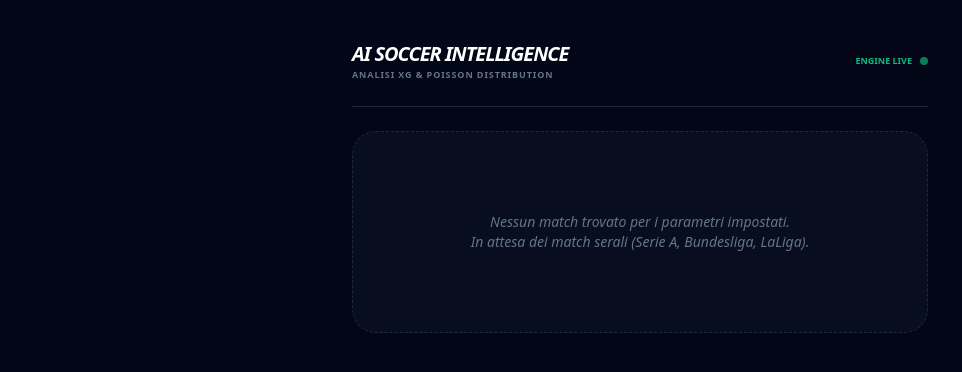
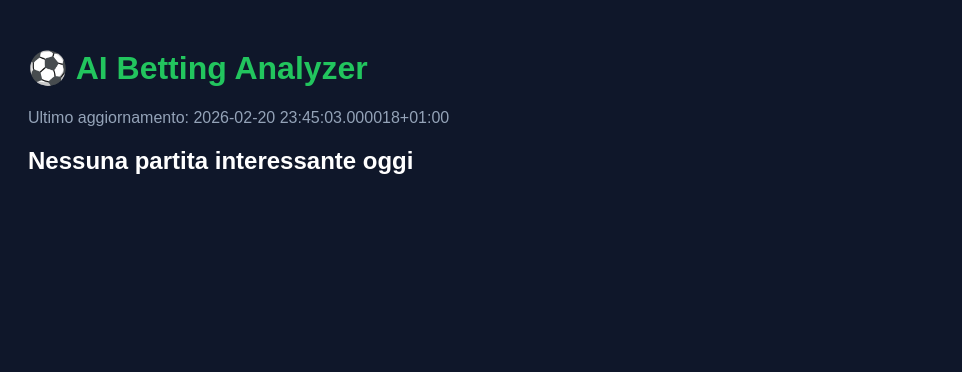
Before and after one commit to christian03-web/ai-pronostici-, a FastAPI app: page / in a window 1280 px wide. Shown: the top 372 px of the page, without its empty margins (0-962 px from the left). Run offline with FastAPI, Linux system fonts and the light colour scheme; some libraries are stand-ins or nearby versions.

Commit message:
Update index.html

```diff
--- a/templates/index.html
+++ b/templates/index.html
@@ -1,103 +1,46 @@
 <!DOCTYPE html>
-<html lang="it">
+<html>
 <head>
-    <meta charset="UTF-8">
-    <meta name="viewport" content="width=device-width, initial-scale=1.0">
-    <title>AI ANALYST - LIVE SCAN</title>
-    <script src="https://cdn.tailwindcss.com"></script>
+    <title>AI Soccer Analyzer</title>
+    <style>
+        body {
+            background: #0f172a;
+            color: white;
+            font-family: Arial;
+            padding: 20px;
+        }
+
+        h1 { color: #22c55e; }
+
+        .card {
+            background: #1e293b;
+            padding: 18px;
+            margin-top: 15px;
+            border-radius: 10px;
+        }
+
+        .gg { color: #4ade80; }
+        .over { color: #60a5fa; }
+        .update { color: #94a3b8; }
+    </style>
 </head>
-<body class="bg-[#020617] text-slate-300 p-4">
-    <div class="max-w-xl mx-auto">
-        <header class="py-6 border-b border-slate-800 mb-6 flex justify-between items-center">
-            <div>
-                <h1 class="text-xl font-black text-white italic uppercase tracking-tighter">AI Soccer Intelligence</h1>
-                <p class="text-[9px] text-slate-500 uppercase tracking-widest font-bold">Analisi xG & Poisson Distribution</p>
-            </div>
-            <div id="status-dot" class="flex items-center gap-2">
-                <span class="text-[9px] font-bold text-emerald-500 uppercase">Engine Live</span>
-                <div class="h-2 w-2 bg-emerald-500 rounded-full animate-pulse"></div>
-            </div>
-        </header>
+<body>
 
-        <div id="container" class="space-y-4">
-            {% for m in matches %}
-            <div class="bg-slate-900 border border-slate-800 rounded-2xl p-5 shadow-2xl relative overflow-hidden">
-                {% if m.is_live %}
-                <div class="absolute top-0 right-0 bg-red-600 text-white text-[8px] px-3 py-1 font-black uppercase rounded-bl-lg animate-pulse">Live</div>
-                {% endif %}
+<h1>⚽ AI Betting Analyzer</h1>
+<p class="update">Ultimo aggiornamento: {{ update }}</p>
 
-                <div class="mb-4">
-                    <span class="text-[10px] font-bold text-blue-400 uppercase tracking-widest">{{ m.league }}</span>
-                    <h2 class="text-sm font-bold text-white mt-1">{{ m.match }}</h2>
-                    <p class="text-[9px] text-slate-500">{{ m.time }} | xG Est: {{ m.xg }}</p>
-                </div>
+{% if predictions|length == 0 %}
+<h2>Nessuna partita interessante oggi</h2>
+{% endif %}
 
-                <div class="flex justify-between items-center mb-5 bg-black/30 p-3 rounded-xl border border-white/5">
-                    <span class="text-2xl font-black text-yellow-500">{{ m.score }}</span>
-                    <div class="text-right">
-                        <p class="text-[8px] text-slate-500 uppercase font-bold">Trend Analisi</p>
-                        <p class="text-[10px] font-bold text-emerald-500">ALTA COERENZA</p>
-                    </div>
-                </div>
+{% for match in predictions %}
+<div class="card">
+    <h2>{{ match.home }} vs {{ match.away }}</h2>
+    <p>Lega: {{ match.league }}</p>
+    <p class="gg">Probabilità GG: {{ match.gg }}%</p>
+    <p class="over">Probabilità Over 2.5: {{ match.over25 }}%</p>
+</div>
+{% endfor %}
 
-                <div class="grid grid-cols-2 gap-3">
-                    <div class="bg-slate-950 p-3 rounded-xl border border-slate-800 text-center">
-                        <p class="text-[8px] text-slate-500 uppercase font-bold mb-1">Over 2.5</p>
-                        <span class="text-xl font-black text-emerald-400">{{ m.over_p }}%</span>
-                    </div>
-                    <div class="bg-slate-950 p-3 rounded-xl border border-slate-800 text-center">
-                        <p class="text-[8px] text-slate-500 uppercase font-bold mb-1">GG</p>
-                        <span class="text-xl font-black text-blue-400">{{ m.gg_p }}%</span>
-                    </div>
-                </div>
-            </div>
-            {% endfor %}
-
-            {% if not matches %}
-            <div class="text-center py-20 bg-slate-900/50 rounded-3xl border border-dashed border-slate-800">
-                <p class="text-sm text-slate-500 italic">Nessun match trovato per i parametri impostati.<br>In attesa dei match serali (Serie A, Bundesliga, LaLiga).</p>
-            </div>
-            {% endif %}
-        </div>
-    </div>
-
-    <script>
-        async function update() {
-            try {
-                const r = await fetch('/api/updates');
-                const data = await r.json();
-                if(data.length > 0) {
-                    const container = document.getElementById('container');
-                    container.innerHTML = data.map(m => `
-                        <div class="bg-slate-900 border border-slate-800 rounded-2xl p-5 shadow-2xl relative overflow-hidden mb-4">
-                            ${m.is_live ? '<div class="absolute top-0 right-0 bg-red-600 text-white text-[8px] px-3 py-1 font-black uppercase rounded-bl-lg animate-pulse">Live</div>' : ''}
-                            <div class="mb-4">
-                                <span class="text-[10px] font-bold text-blue-400 uppercase tracking-widest">${m.league}</span>
-                                <h2 class="text-sm font-bold text-white mt-1">${m.match}</h2>
-                                <p class="text-[9px] text-slate-500">${m.time} | xG Est: ${m.xg}</p>
-                            </div>
-                            <div class="flex justify-between items-center mb-5 bg-black/30 p-3 rounded-xl border border-white/5">
-                                <span class="text-2xl font-black text-yellow-500">${m.score}</span>
-                                <div class="text-right">
-                                    <p class="text-[8px] text-slate-500 uppercase font-bold">Trend Analisi</p>
-                                    <p class="text-[10px] font-bold text-emerald-500 uppercase italic">Coerente</p>
-                                </div>
-                            </div>
-                            <div class="grid grid-cols-2 gap-3">
-                                <div class="bg-slate-950 p-3 rounded-xl border border-slate-800 text-center">
-                                    <p class="text-[8px] text-slate-500 uppercase font-bold mb-1">Over 2.5</p>
-                                    <span class="text-xl font-black text-emerald-400">${m.over_p}%</span>
-                                </div>
-                                <div class="bg-slate-950 p-3 rounded-xl border border-slate-800 text-center">
-                                    <p class="text-[8px] text-slate-500 uppercase font-bold mb-1">GG</p>
-                                    <span class="text-xl font-black text-blue-400">${m.gg_p}%</span>
-                                </div>
-                            </div>
-                        </div>`).join('');
-                }
-            } catch(e) { console.log("Sync error"); }
-        }
-        setInterval(update, 30000);
-    </script>
 </body>
 </html>
```
